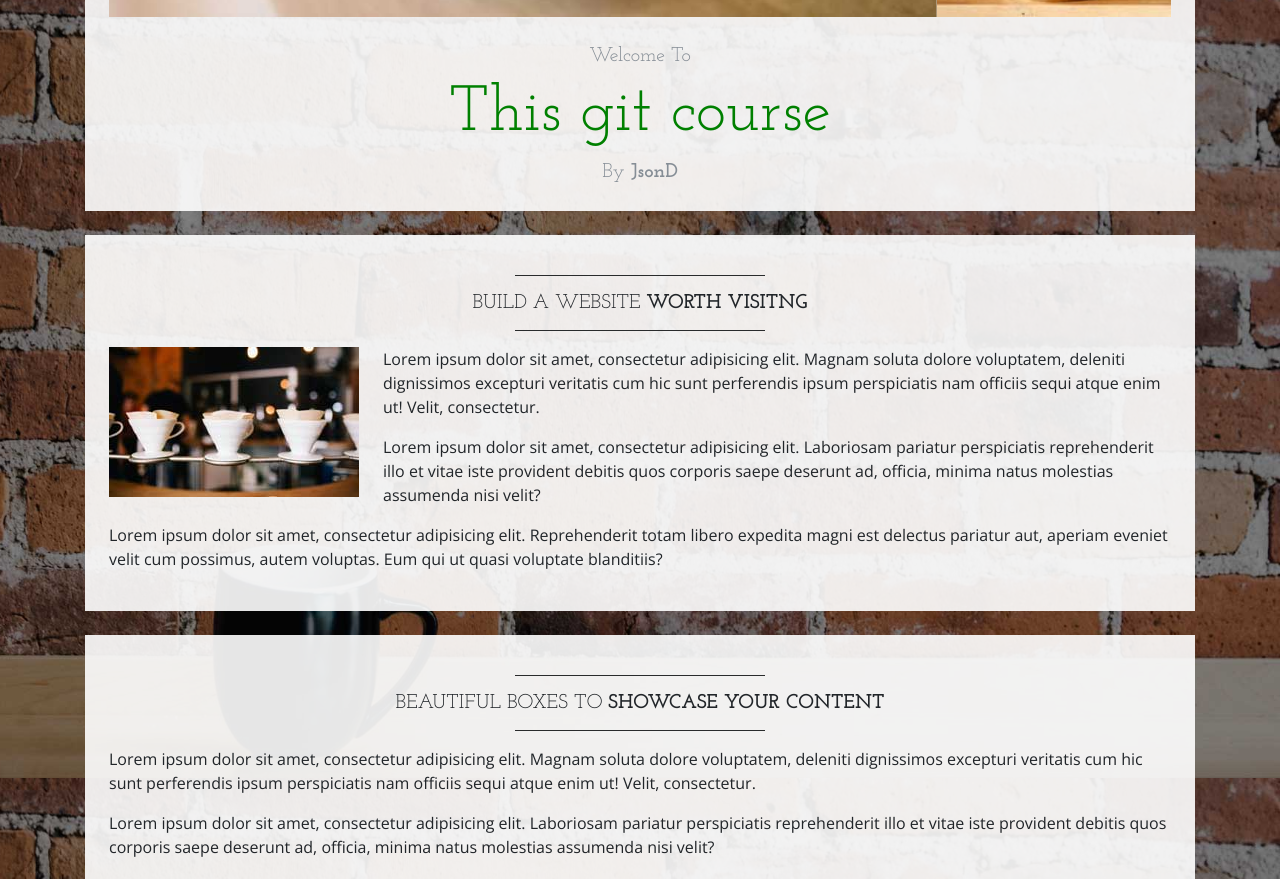
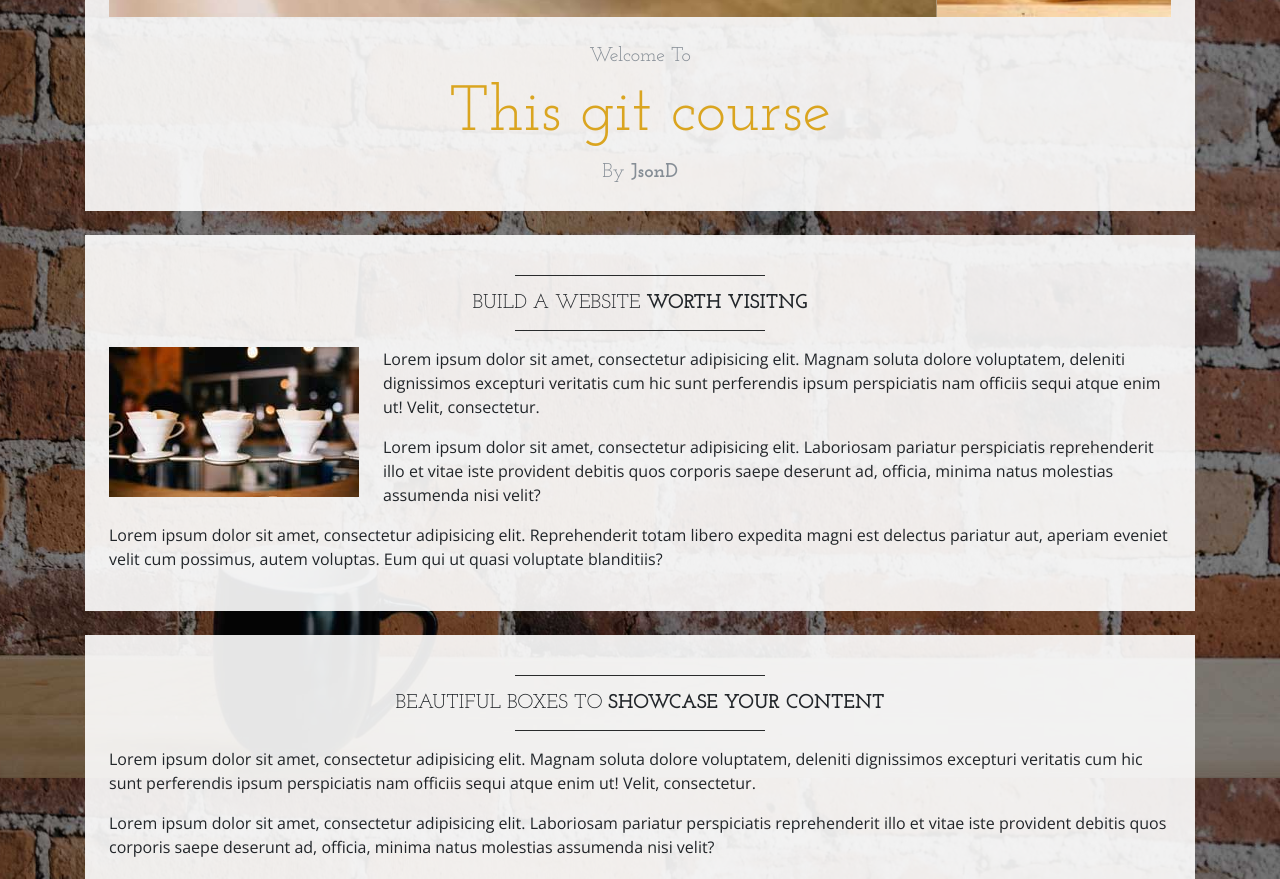
Before and after one commit to JasonDuquain/learn-git, a website: page index.html in a window 1280 px wide. Shown: the part 822-1701 px from the top of the page. Drawn offline with nearby package versions, Linux system fonts and the light colour scheme.

Commit message:
changed color to goldenrod

```diff
--- a/css/business-casual.css
+++ b/css/business-casual.css
@@ -19,7 +19,7 @@ h1, h2, h3, h4, h5, h6, .text-heading {
 
 h1 {
   font-size: 4rem;
-    color: green;
+    color: goldenrod;
 }
 
 .tagline-upper {
```
